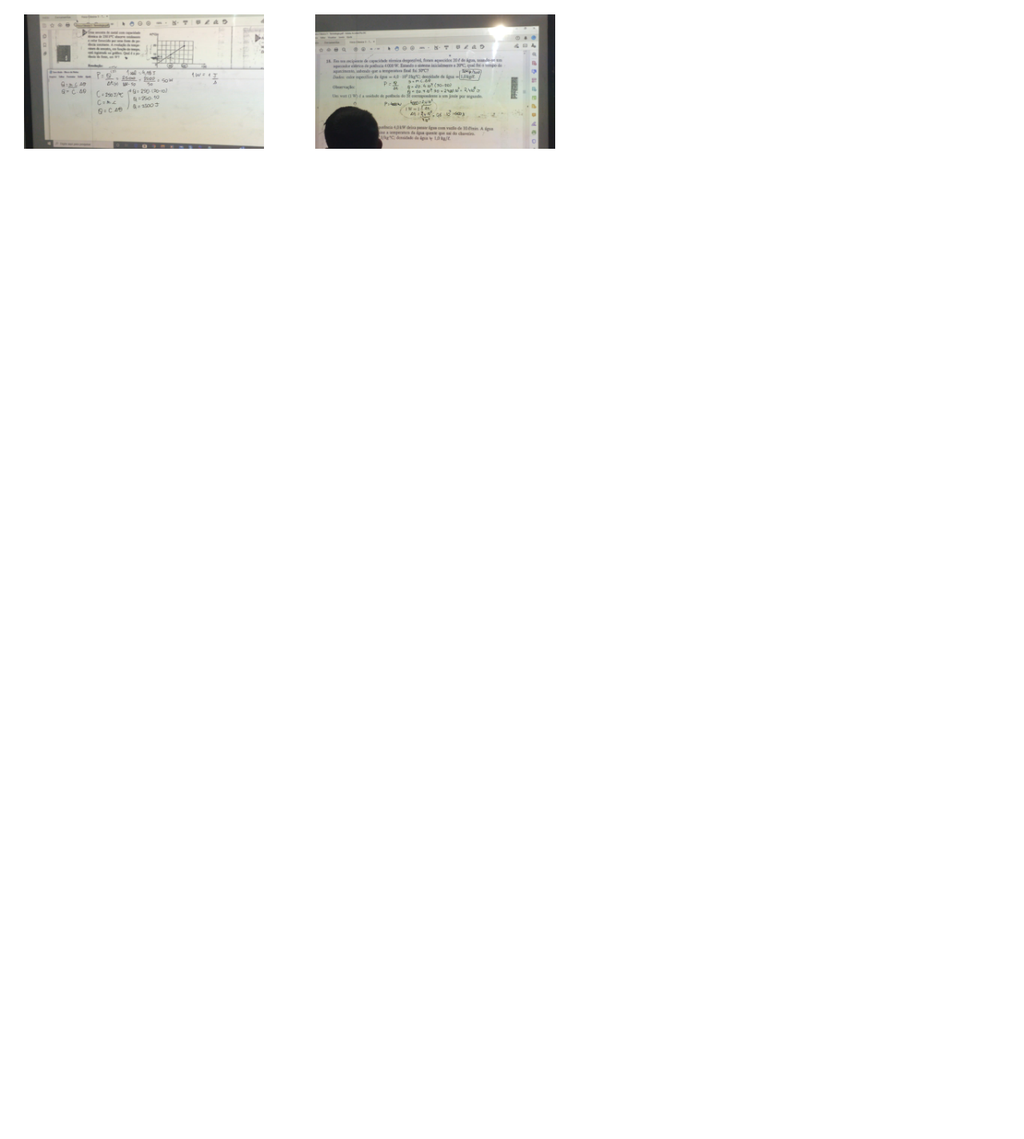
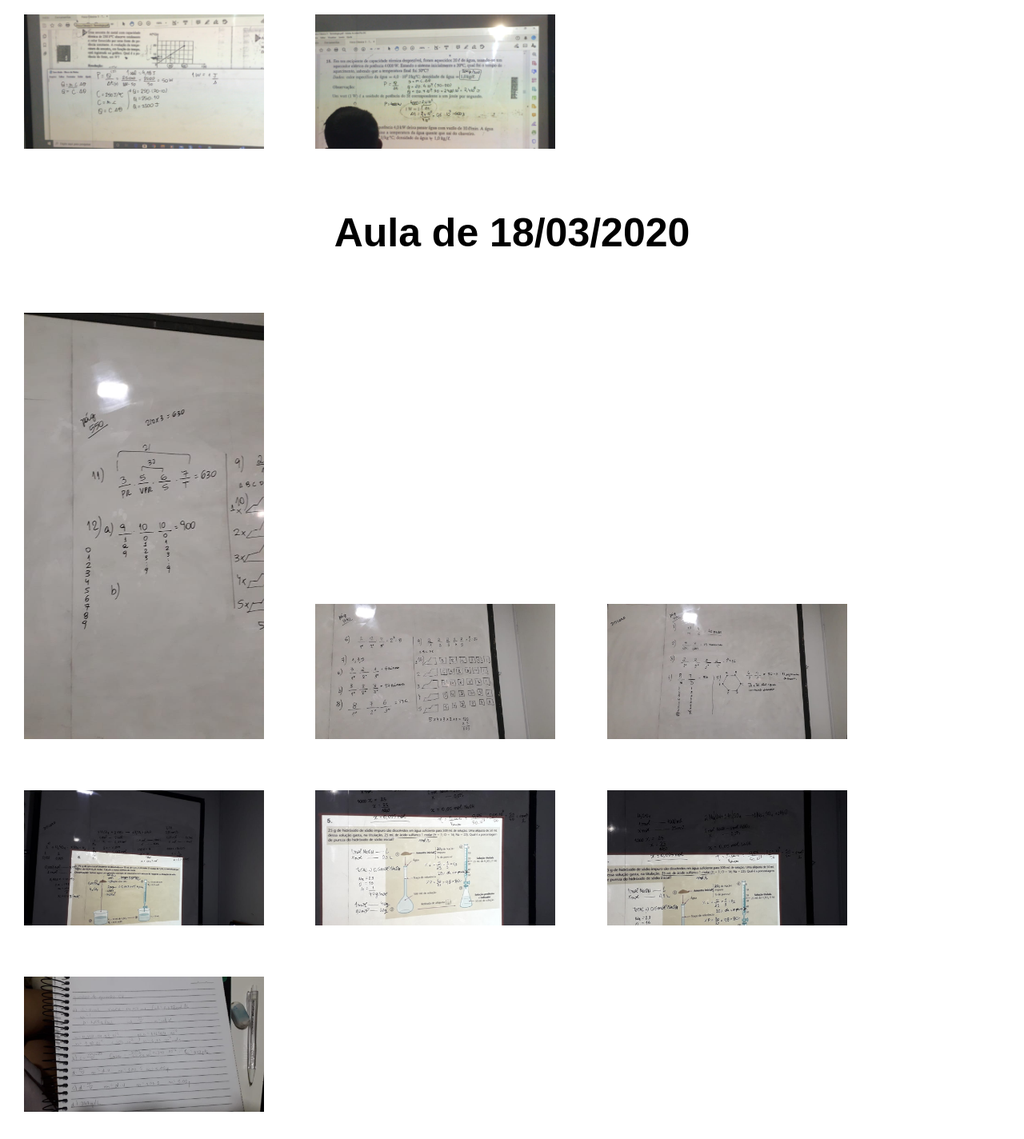
Before and after one commit to DuhonTheGuy/netlify-websites, a plain HTML site: page index.html in a window 1280 px wide. Shown: the part 778-2202 px from the top of the page at 80% size. Before the commit the page ends 998 px from the top, so only its background shows below. Drawn offline with Linux system fonts and the light colour scheme.

Commit message:
Commit for data update 1

```diff
--- a/index.html
+++ b/index.html
@@ -15,7 +15,8 @@
             <li><a href="about.html">Sobre</a></li>
             Selecione uma aula:
             <select id="selectBox" onclick="scrollToClass()">
-                <option value="16/03">16/03</option>
+                <option value="16/03/20">16/03</option>
+                <option value="18/03/20">18/03</option>
             </select>
         </ul>
     </header>
@@ -23,7 +24,7 @@
     <section>
         <h1 class="centered">Fotos</h1>
         <br>
-        <h1 class="centered" id="16/03">Aula de 16/03/2020</h1>
+        <h1 class="centered" id="16/03/20">Aula de 16/03/2020</h1>
         <div class="gallery">
             <a href="images/quadro_1.jpeg" data-lightbox="mygallery"><img src="images/quadro_1.jpeg" width="300px"></a>
             <a href="images/quadro_2.jpeg" data-lightbox="mygallery"><img src="images/quadro_2.jpeg" width="300px"></a>
@@ -33,6 +34,16 @@
             <a href="images/quadro_6.jpeg" data-lightbox="mygallery"><img src="images/quadro_6.jpeg" width="300px"></a>
             <a href="images/quadro_7.jpeg" data-lightbox="mygallery"><img src="images/quadro_7.jpeg" width="300px"></a>
             <a href="images/quadro_8.jpeg" data-lightbox="mygallery"><img src="images/quadro_8.jpeg" width="300px"></a>
+        </div>
+        <h1 class="centered" id="18/03/20">Aula de 18/03/2020</h1>
+        <div class="gallery">
+            <a href="images/quadro_9.jpeg" data-lightbox="mygallery"><img src="images/quadro_9.jpeg" width="300px"></a>
+            <a href="images/quadro_10.jpeg" data-lightbox="mygallery"><img src="images/quadro_10.jpeg" width="300px"></a>
+            <a href="images/quadro_11.jpeg" data-lightbox="mygallery"><img src="images/quadro_11.jpeg" width="300px"></a>
+            <a href="images/quadro_12.jpeg" data-lightbox="mygallery"><img src="images/quadro_12.jpeg" width="300px"></a>
+            <a href="images/quadro_13.jpeg" data-lightbox="mygallery"><img src="images/quadro_13.jpeg" width="300px"></a>
+            <a href="images/quadro_14.jpeg" data-lightbox="mygallery"><img src="images/quadro_14.jpeg" width="300px"></a>
+            <a href="images/quadro_15.jpeg" data-lightbox="mygallery"><img src="images/quadro_15.jpeg" width="300px"></a>
         </div>
     </section>
 
```
Also changed, not shown: images/quadro_10.jpeg (added), images/quadro_11.jpeg (added), images/quadro_12.jpeg (added), images/quadro_13.jpeg (added), images/quadro_14.jpeg (added), images/quadro_15.jpeg (added), images/quadro_9.jpeg (added).
